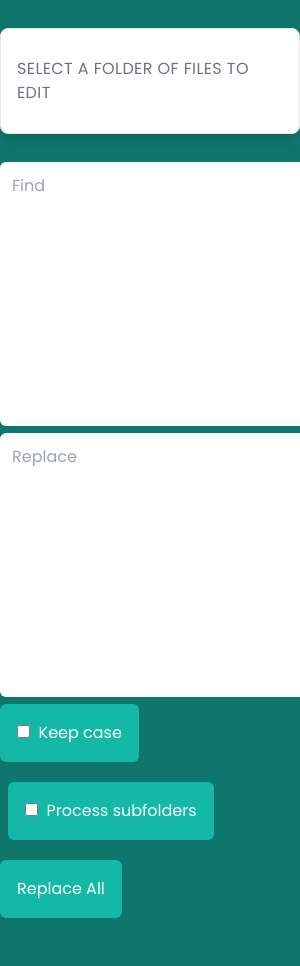
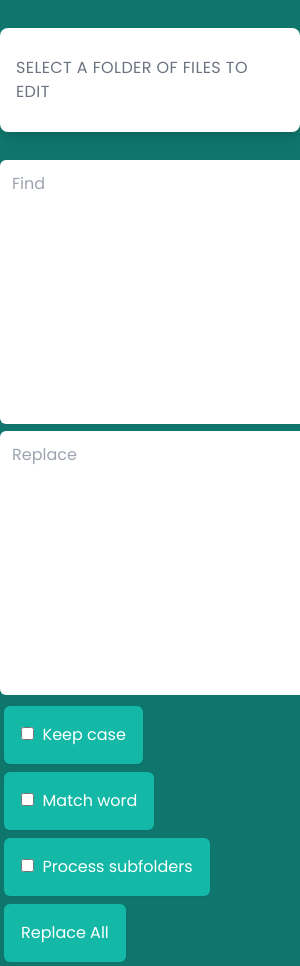
Before and after one commit to ekwong3/word-editor, an Electron app: page renderer/index.html in a window 300 px wide. Shown: the top 966 px of the page. Before the commit the page ends 918 px from the top, so only its background shows below. Drawn offline with Linux system fonts and the light colour scheme; no server answers.

Commit message:
cleaned up css for buttons

```diff
--- a/renderer/index.html
+++ b/renderer/index.html
@@ -51,22 +51,24 @@
       </div>
 
       <div class="mx-auto fit-content">
-        <div
-          class="inline-block m-2 py-4 px-4 border border-transparent shadow-sm font-medium text-medium rounded-md text-white bg-teal-500 hover:bg-teal-900 focus:outline-none focus:ring-2 focus:ring-offset-2 focus:ring-blue-500">
+        <div class="inline-block form-button shadow-sm rounded-md">
           <input type="checkbox" id="case" name="case">
           <label for="case">&nbspKeep case</label>
         </div>
 
-        <div
-          class="inline-block mx-2 my-5 py-4 px-4 border border-transparent shadow-sm font-medium text-medium rounded-md text-white bg-teal-500 hover:bg-teal-900 focus:outline-none focus:ring-2 focus:ring-offset-2 focus:ring-blue-500">
+        <div class="inline-block form-button shadow-sm rounded-md">
+          <input type="checkbox" id="match-word" name="match-word">
+          <label for="match-word">&nbspMatch word</label>
+        </div>
+
+        <div class="inline-block form-button shadow-sm rounded-md">
           <input type="checkbox" id="subfolders" name="subfolders">
           <label for="subfolders">&nbspProcess subfolders</label>
         </div>
 
         <!-- Button -->
-        <div class="inline-block">
-          <button type="submit"
-            class="block m-2 py-4 px-4 border border-transparent shadow-sm font-medium text-medium rounded-md text-white bg-teal-500 hover:bg-teal-900 focus:outline-none focus:ring-2 focus:ring-offset-2 focus:ring-blue-500">
+        <div class="flex">
+          <button type="submit" class="block form-button shadow-sm rounded-md">
             Replace All
           </button>
         </div>
```
Also changed, not shown: renderer/css/style.css.
